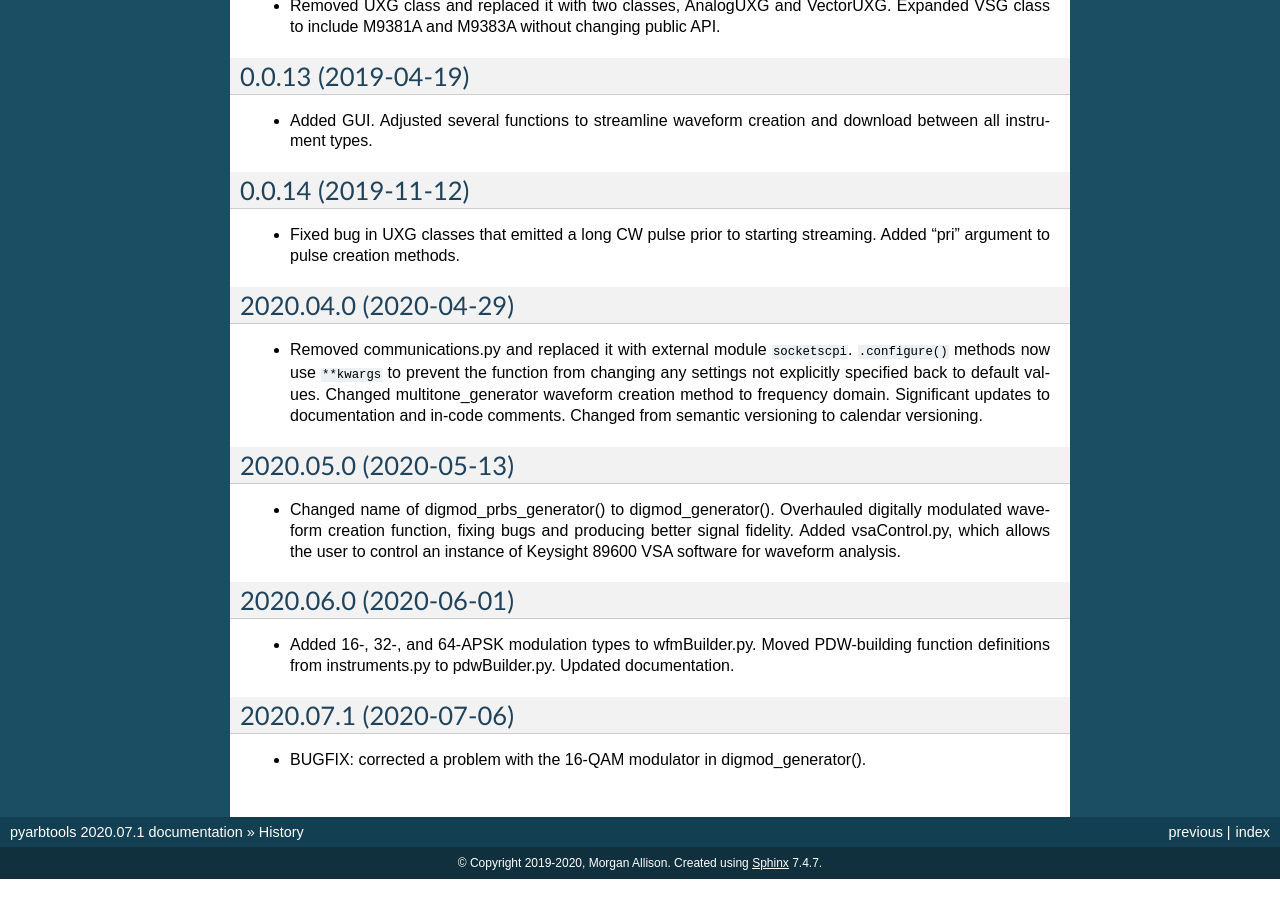
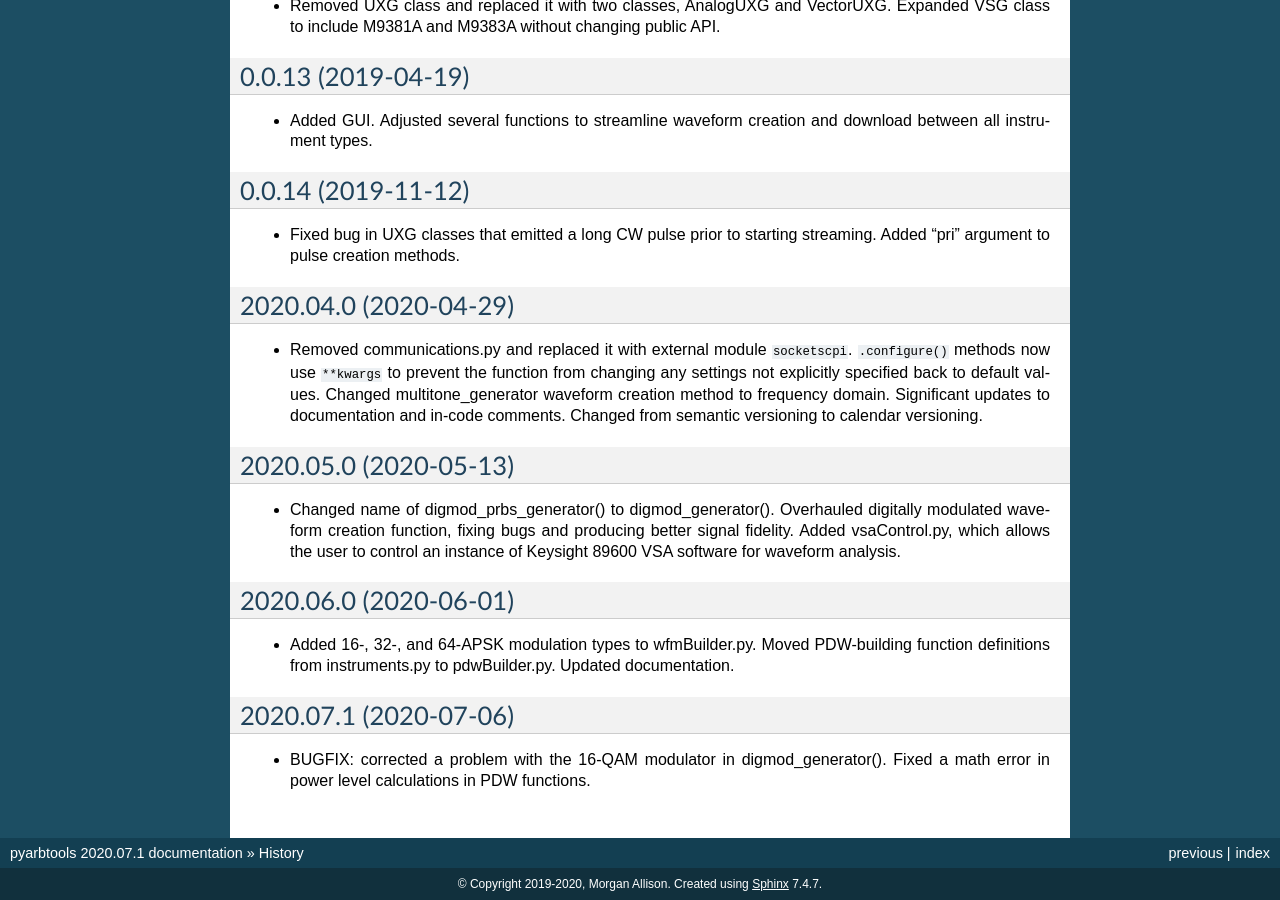
Before and after one commit to morgan-at-keysight/pyarbtools, a Sphinx documentation site: the page built from docs/history.rst, in a window 1280 px wide and 900 px high, scrolled down 726 px. Built offline with Sphinx 7.4.7, drawn with Linux system fonts in a browser that asks for light colours; before the commit the page ends 1605 px from its top, so only the background shows below that.

Commit message:
Updated license and docs.

```diff
--- a/docs/history.rst
+++ b/docs/history.rst
@@ -60,4 +60,4 @@ History
 2020.07.1 (2020-07-06)
 ----------------------
 
-* BUGFIX: corrected a problem with the 16-QAM modulator in digmod_generator().
+* BUGFIX: corrected a problem with the 16-QAM modulator in digmod_generator(). Fixed a math error in power level calculations in PDW functions.
```
Also changed, not shown: 1 other file.
